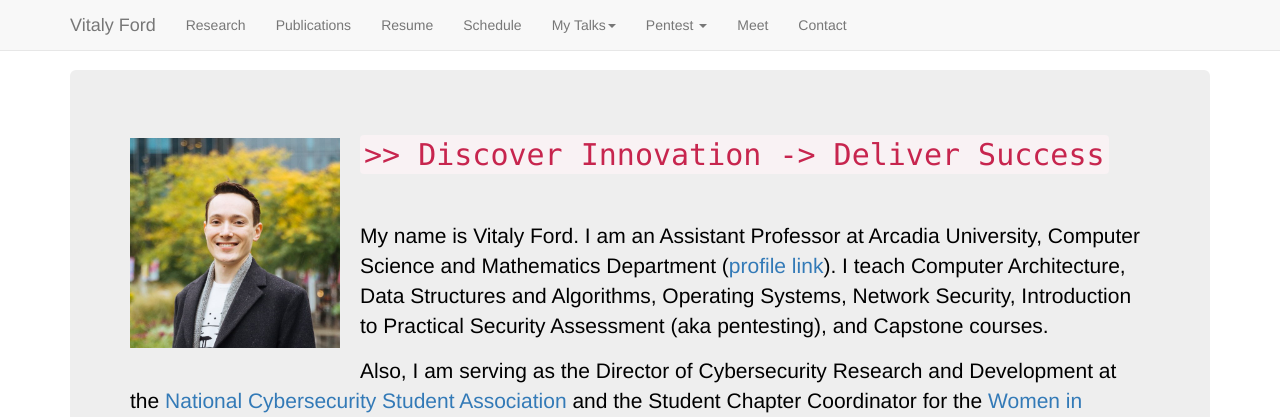
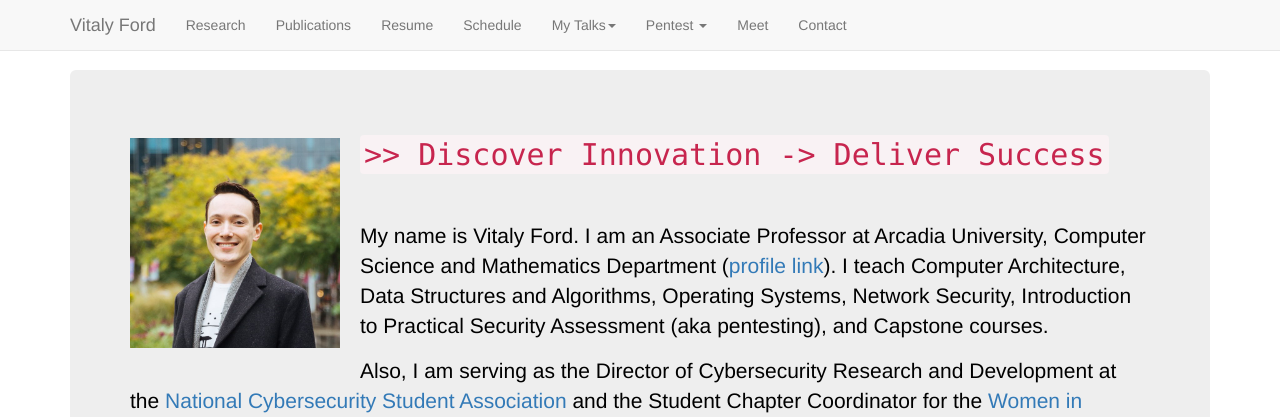
Before and after one commit to vitalyford/vitalyford.github.io, a Jekyll site: the page built from index.html, in a window 1280 px wide and 900 px high. Shown: the top 417 px of the window. Built offline with Jekyll 4.4.1, drawn with Linux system fonts in a browser that asks for light colours; nearby versions of some CDN libraries.

Commit message:
Update my rank

```diff
--- a/index.html
+++ b/index.html
@@ -5,7 +5,7 @@ image_src: "/assets/images/profile.jpg"
 alt_text: "Profile picture"
 ---
 
-<p style="padding-top: 20px;">My name is Vitaly Ford. I am an Assistant Professor at Arcadia University, Computer Science and Mathematics Department (<a href="https://www.arcadia.edu/profile/vitaly-ford" target="_blank" rel="noopener norefferer">profile link</a>). I teach Computer Architecture, Data Structures and Algorithms, Operating Systems, Network Security, Introduction to Practical Security Assessment (aka pentesting), and Capstone courses.</p>
+<p style="padding-top: 20px;">My name is Vitaly Ford. I am an Associate Professor at Arcadia University, Computer Science and Mathematics Department (<a href="https://www.arcadia.edu/profile/vitaly-ford" target="_blank" rel="noopener norefferer">profile link</a>). I teach Computer Architecture, Data Structures and Algorithms, Operating Systems, Network Security, Introduction to Practical Security Assessment (aka pentesting), and Capstone courses.</p>
 <p>Also, I am serving as the Director of Cybersecurity Research and Development at the <a href="https://cyberstudents.org/" target="_blank" rel="noopener norefferer">National Cybersecurity Student Association</a> and the Student Chapter Coordinator for the <a href="https://www.wicys.org/" target="_blank" rel="noopener norefferer">Women in Cybersecurity organization</a>.</p>
 <hr>
 <p>In my spare time, I enjoy playing table tennis and chess as well as participating in Capture the Flag competitions and coaching student cybersecurity and programming teams.</p>
```
